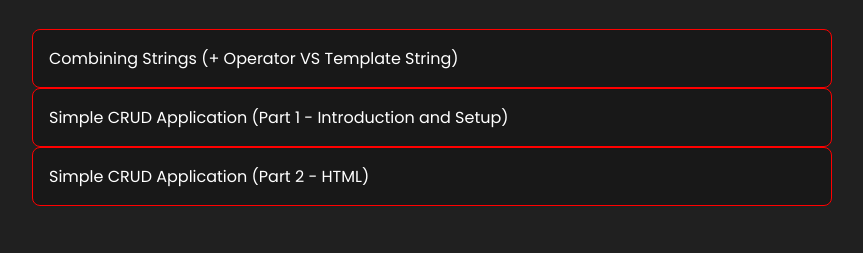
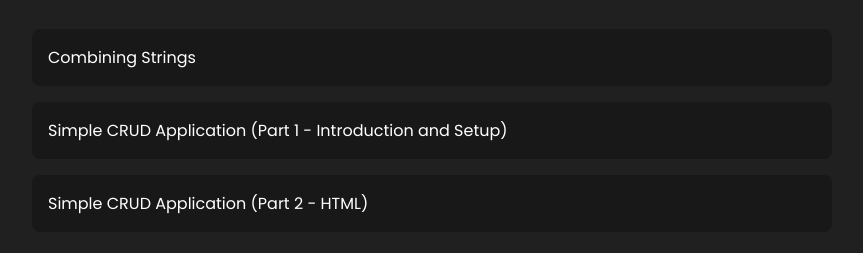
Before and after one commit to lbrnryn/lbrnryn.github.io, a plain HTML site: page index.html in a window 1280 px wide. Shown: the part 67-320 px from the top of the page, without its empty margins (208-1071 px from the left). Drawn offline with Linux system fonts and the light colour scheme.

Commit message:
Remove border

```diff
--- a/index.html
+++ b/index.html
@@ -10,10 +10,10 @@
 <body class="bg-primary-black text-white">
   <div class="container">
     <h1 class="text-center mb-2">Tutorials</h1>
-    <div class="d-flex flex-column w-50 mx-auto">
-      <a href="/lessons/lesson1.html" class="bg-secondary-black text-white p-1 border-radius-1 border-red">Combining Strings (+ Operator VS Template String)</a>
-      <a href="/lessons/lesson2.html" class="bg-secondary-black text-white p-1 border-radius-1 border-red">Simple CRUD Application (Part 1 - Introduction and Setup)</a>
-      <a href="/lessons/lesson3.html" class="bg-secondary-black text-white p-1 border-radius-1 border-red">Simple CRUD Application (Part 2 - HTML)</a>
+    <div class="d-flex flex-column w-50 mx-auto gap-1">
+      <a href="/lessons/lesson1.html" class="bg-secondary-black text-white p-1 border-radius-1">Combining Strings</a>
+      <a href="/lessons/lesson2.html" class="bg-secondary-black text-white p-1 border-radius-1">Simple CRUD Application (Part 1 - Introduction and Setup)</a>
+      <a href="/lessons/lesson3.html" class="bg-secondary-black text-white p-1 border-radius-1">Simple CRUD Application (Part 2 - HTML)</a>
     </div>
   </div>
 </body>
--- a/style.css
+++ b/style.css
@@ -80,6 +80,9 @@ a {
 .align-items-center {
   align-items: center;
 }
+.gap-1 {
+  gap: 1rem;
+}
 
 /* Width and Height */
 .w-50 {
```
